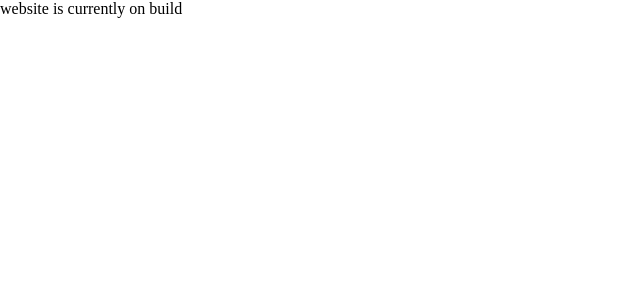
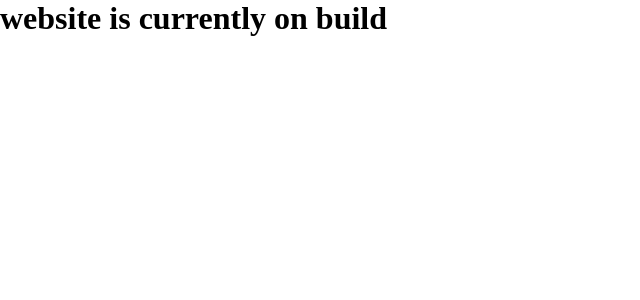
Before and after one commit to isunuwa/portfolio, a React (Create React App) app: page / in a window 1280 px wide. Shown: the top 300 px of the page, without its empty margins (0-640 px from the left). Built offline with nearby package versions, Linux system fonts and the light colour scheme.

Commit message:
file not showing error updated

```diff
--- a/src/App.js
+++ b/src/App.js
@@ -5,7 +5,7 @@ import React from 'react';
 function App() {
   return (
     <div className="App">
-      website is currently on build
+      <h1>website is currently on build</h1>
     </div>
   );
 }
```
